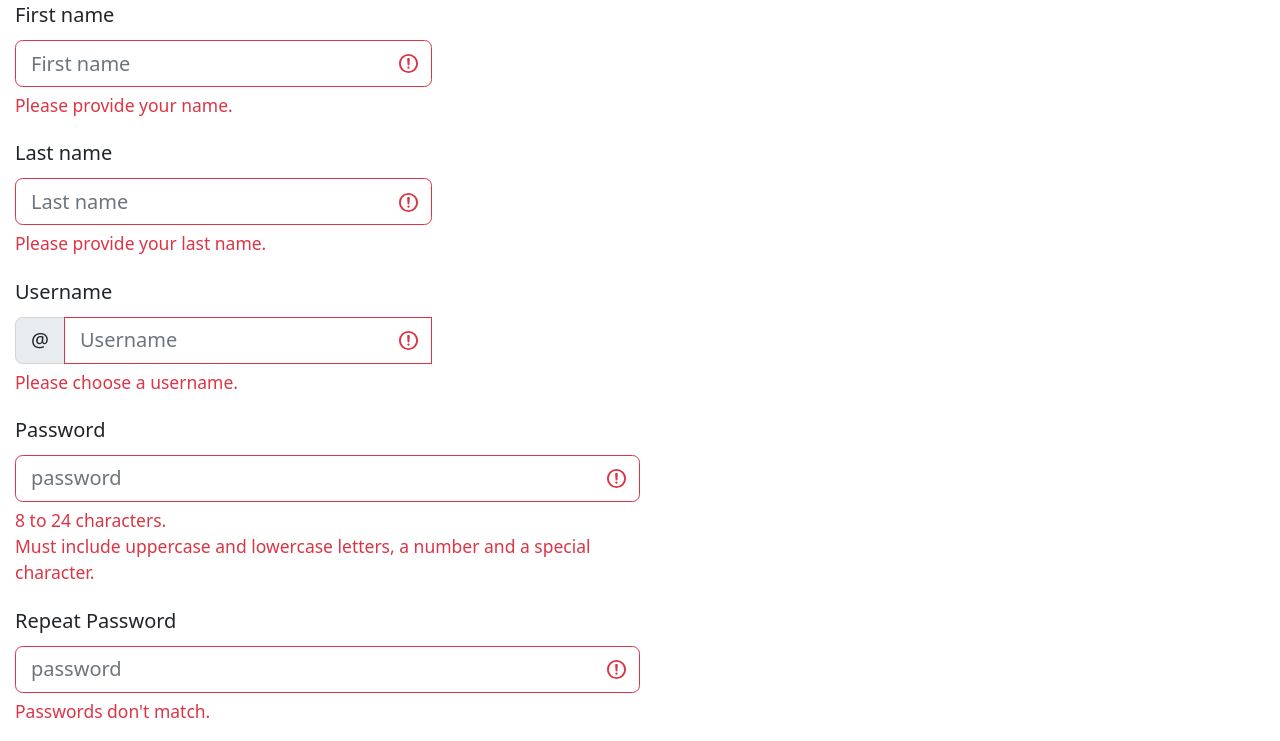
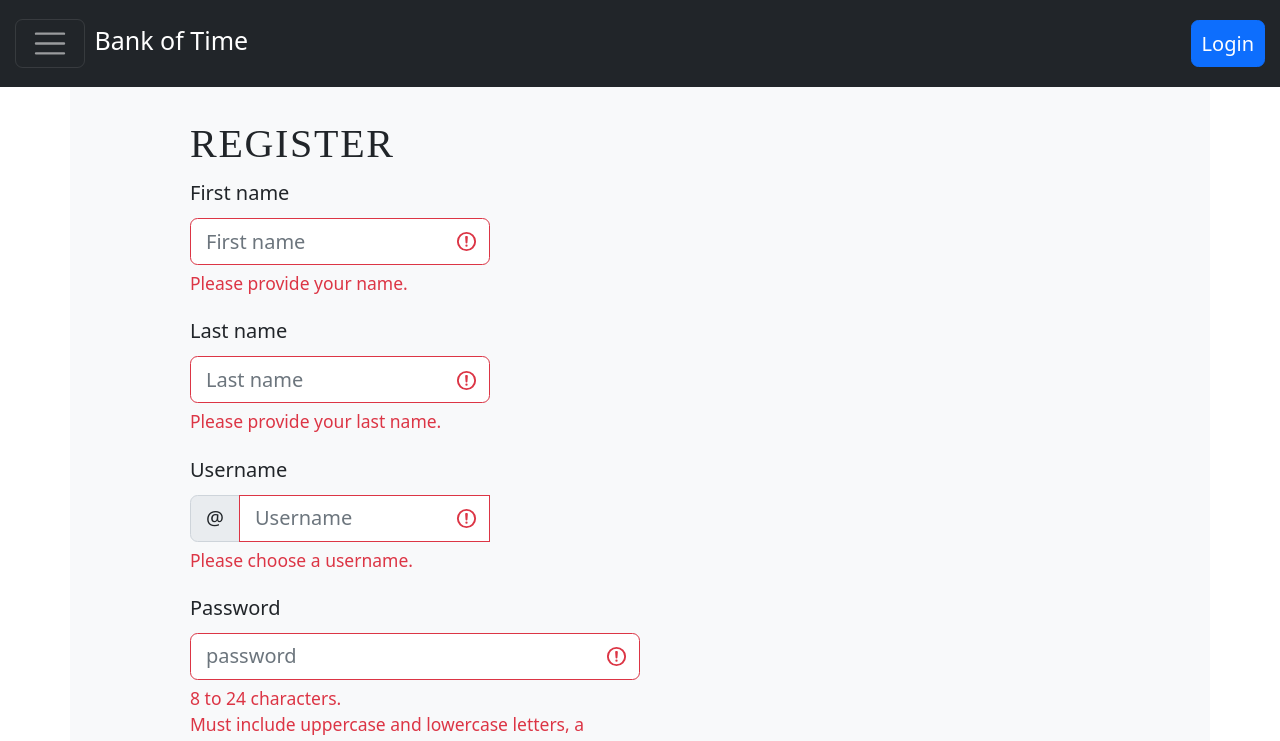
Before and after one commit to marekkawalski/BankOfTime, a React (Create React App) app in the folder frontend/: page /register in a window 1280 px wide. Shown: the top 741 px of the page. Built offline with nearby package versions, Linux system fonts and the light colour scheme.

Commit message:
Add styles to register comonent

```diff
--- a/frontend/src/App.tsx
+++ b/frontend/src/App.tsx
@@ -12,6 +12,7 @@ import NotFound from "./components/pages/NotFound/NotFound";
 import Register from "./components/pages/Register/Register";
 import { Role } from "./enums/Role";
 import CreateOffer from "./components/pages/CreateOffer/CreateOffer";
+import About from "./components/pages/About/About";
 
 function App() {
   return (
@@ -20,6 +21,7 @@ function App() {
         {/** Public Routes */}
         <Route path="login" element={<LoginComponent />} />
         <Route path="register" element={<Register />} />
+        <Route path="about" element={<About />} />
         {/** Protected Routes */}
         <Route element={<ProtectedRoute />}>
           <Route path="/" element={<Home />} />
--- /dev/null
+++ b/frontend/src/components/LoginLogout/LoginLogout.tsx
@@ -0,0 +1,36 @@
+import Button from "react-bootstrap/Button";
+import React from "react";
+import { useNavigate } from "react-router-dom";
+import { USER_NAME_SESSION_ATTRIBUTE_NAME } from "../../config/config";
+import AuthenticationService from "../../services/AuthenticationService";
+
+function LoginLogout() {
+  const navigate = useNavigate();
+  return AuthenticationService.isUserLoggedIn() ? (
+    <>
+      <div className="px-2">
+        Hello, {sessionStorage.getItem(USER_NAME_SESSION_ATTRIBUTE_NAME)}
+      </div>
+      <Button
+        className="px-2"
+        onClick={() => {
+          AuthenticationService.logout();
+          navigate("/");
+        }}
+      >
+        Logout
+      </Button>
+    </>
+  ) : (
+    <Button
+      className="px-2"
+      onClick={() => {
+        navigate("/");
+      }}
+    >
+      Login
+    </Button>
+  );
+}
+
+export default LoginLogout;
--- a/frontend/src/components/Navbar/MyNavbar.tsx
+++ b/frontend/src/components/Navbar/MyNavbar.tsx
@@ -5,15 +5,13 @@ import Nav from "react-bootstrap/Nav";
 import Navbar from "react-bootstrap/Navbar";
 import NavDropdown from "react-bootstrap/NavDropdown";
 import Offcanvas from "react-bootstrap/Offcanvas";
-import { Link, useNavigate } from "react-router-dom";
-import { USER_NAME_SESSION_ATTRIBUTE_NAME } from "../../config/config";
+import { Link } from "react-router-dom";
 import { Role } from "../../enums/Role";
-import AuthenticationService from "../../services/AuthenticationService";
 import ProtectedComponent from "../ProtectedComponent/ProtectedComponent";
 import "./MyNavbar.scss";
+import LoginLogout from "../LoginLogout/LoginLogout";
 
 function MyNavbar() {
-  const navigate = useNavigate();
   return (
     <>
       <Navbar
@@ -25,18 +23,7 @@ function MyNavbar() {
       >
         <Container fluid className="navbar-container ">
           <Navbar.Text className=" navbar-container-child hide">
-            <div className="px-2">
-              Hello, {sessionStorage.getItem(USER_NAME_SESSION_ATTRIBUTE_NAME)}
-            </div>
-            <Button
-              className="px-2"
-              onClick={() => {
-                AuthenticationService.logout();
-                navigate("/");
-              }}
-            >
-              Logout
-            </Button>
+            <LoginLogout />
           </Navbar.Text>
           <div>
             <Navbar.Toggle aria-controls={`offcanvasNavbar-expand-${false}`} />
@@ -59,6 +46,7 @@ function MyNavbar() {
               </Offcanvas.Title>
             </Offcanvas.Header>
             <Offcanvas.Body>
+              <ProtectedComponent>
                 <Form className="d-flex pb-3">
                   <Form.Control
                     type="search"
@@ -68,7 +56,10 @@ function MyNavbar() {
                   />
                   <Button variant="outline-success">Search</Button>
                 </Form>
+              </ProtectedComponent>
+
               <Nav className="justify-content-end flex-grow-1 pe-3">
+                <ProtectedComponent>
                   <Nav.Link as={Link} to="/">
                     Home
                   </Nav.Link>
@@ -124,6 +115,10 @@ function MyNavbar() {
                       </NavDropdown.Item>
                     </NavDropdown>
                   </ProtectedComponent>
+                </ProtectedComponent>
+                <Nav.Link as={Link} to="/about">
+                  About
+                </Nav.Link>
               </Nav>
             </Offcanvas.Body>
           </Navbar.Offcanvas>
--- a/frontend/src/components/ProtectedComponent/ProtectedComponent.tsx
+++ b/frontend/src/components/ProtectedComponent/ProtectedComponent.tsx
@@ -2,14 +2,16 @@ import React from "react";
 import AuthenticationService from "../../services/AuthenticationService";
 
 interface ProtectedComponentProps {
-  allowedRole: string;
+  allowedRole?: string;
   children: React.ReactNode;
 }
 const ProtectedComponent: React.FC<ProtectedComponentProps> = ({
   allowedRole,
   children,
 }): JSX.Element => {
-  return allowedRole === AuthenticationService.getUserRole() ? (
+  return AuthenticationService.isUserLoggedIn() &&
+    (allowedRole === AuthenticationService.getUserRole() ||
+      allowedRole === undefined) ? (
     <>{children}</>
   ) : (
     <></>
--- /dev/null
+++ b/frontend/src/components/pages/About/About.tsx
@@ -0,0 +1,13 @@
+import React from "react";
+import MyNavbar from "../../Navbar/MyNavbar";
+
+function About() {
+  return (
+    <section>
+      <MyNavbar />
+      <div>About</div>
+    </section>
+  );
+}
+
+export default About;
--- a/frontend/src/components/pages/CreateOffer/CreateOffer.tsx
+++ b/frontend/src/components/pages/CreateOffer/CreateOffer.tsx
@@ -5,7 +5,9 @@ function CreateOffer() {
   return (
     <div>
       <MyNavbar />
-      <section>CreateOffer</section>
+      <section>
+        <h2>Create offer</h2>
+      </section>
     </div>
   );
 }
--- a/frontend/src/components/pages/Register/Register.tsx
+++ b/frontend/src/components/pages/Register/Register.tsx
@@ -1,10 +1,6 @@
 import React, { useEffect, useState } from "react";
 
-import Button from "react-bootstrap/Button";
-import Col from "react-bootstrap/Col";
-import Form from "react-bootstrap/Form";
 import InputGroup from "react-bootstrap/InputGroup";
-import Container from "react-bootstrap/Container";
 import { useNavigate } from "react-router-dom";
 import { PWD_REGEX, USERNAME_REGEX, USER_REGEX } from "../../../config/config";
 import { MyToast } from "../../../models/MyToast";
@@ -12,6 +8,8 @@ import { UserToRegister } from "../../../models/User";
 import AuthenticationService from "../../../services/AuthenticationService";
 import RegistrationService from "../../../services/RegistrationService";
 import MyToastComponent from "../../Toast/MyToastComponent";
+import { Container, Col, Row, Form, Button } from "react-bootstrap";
+import MyNavbar from "../../Navbar/MyNavbar";
 
 function Register() {
   const [validated, setValidated] = useState(false);
@@ -75,14 +73,25 @@ function Register() {
   };
 
   return (
-    <Container fluid>
+    <>
       <MyToastComponent
         myToast={myToast}
         setMyToast={setMyToast}
       ></MyToastComponent>
+      <MyNavbar />
+      <Container className="container-fluid bg-light text-dark p-5">
+        <Container className="container bg-light p-5">
+          <Row>
+            <h2>Register</h2>
+            <div>
               <Form noValidate validated={validated} onSubmit={handleSubmit}>
                 <Col lg={true} className="mb-2">
-          <Form.Group as={Col} md="4" className="mb-3" controlId="validateName">
+                  <Form.Group
+                    as={Col}
+                    md="4"
+                    className="mb-3"
+                    controlId="validateName"
+                  >
                     <Form.Label>First name</Form.Label>
                     <Form.Control
                       required
@@ -135,7 +144,9 @@ function Register() {
                   >
                     <Form.Label>Username</Form.Label>
                     <InputGroup hasValidation>
-              <InputGroup.Text id="inputGroupPrepend">@</InputGroup.Text>
+                      <InputGroup.Text id="inputGroupPrepend">
+                        @
+                      </InputGroup.Text>
                       <Form.Control
                         type="text"
                         placeholder="Username"
@@ -143,7 +154,9 @@ function Register() {
                         required
                         onChange={(event) => {
                           user.username = event.target.value;
-                  setIsValidUsername(USERNAME_REGEX.test(user.username));
+                          setIsValidUsername(
+                            USERNAME_REGEX.test(user.username)
+                          );
                         }}
                         isInvalid={!isValidUsername}
                         isValid={isValidUsername}
@@ -177,8 +190,8 @@ function Register() {
                     <Form.Control.Feedback type="invalid">
                       8 to 24 characters.
                       <br />
-              Must include uppercase and lowercase letters, a number and a
-              special character.
+                      Must include uppercase and lowercase letters, a number and
+                      a special character.
                       <br />
                     </Form.Control.Feedback>
                     <Form.Control.Feedback type="valid">
@@ -214,8 +227,11 @@ function Register() {
                 </Col>
                 <Button type="submit">Register</Button>
               </Form>
-      <Button onClick={() => navigate("/login")}>Login</Button>
+            </div>
+          </Row>
         </Container>
+      </Container>
+    </>
   );
 }
 
```
Lines whose indentation alone changed are shown as unchanged.
